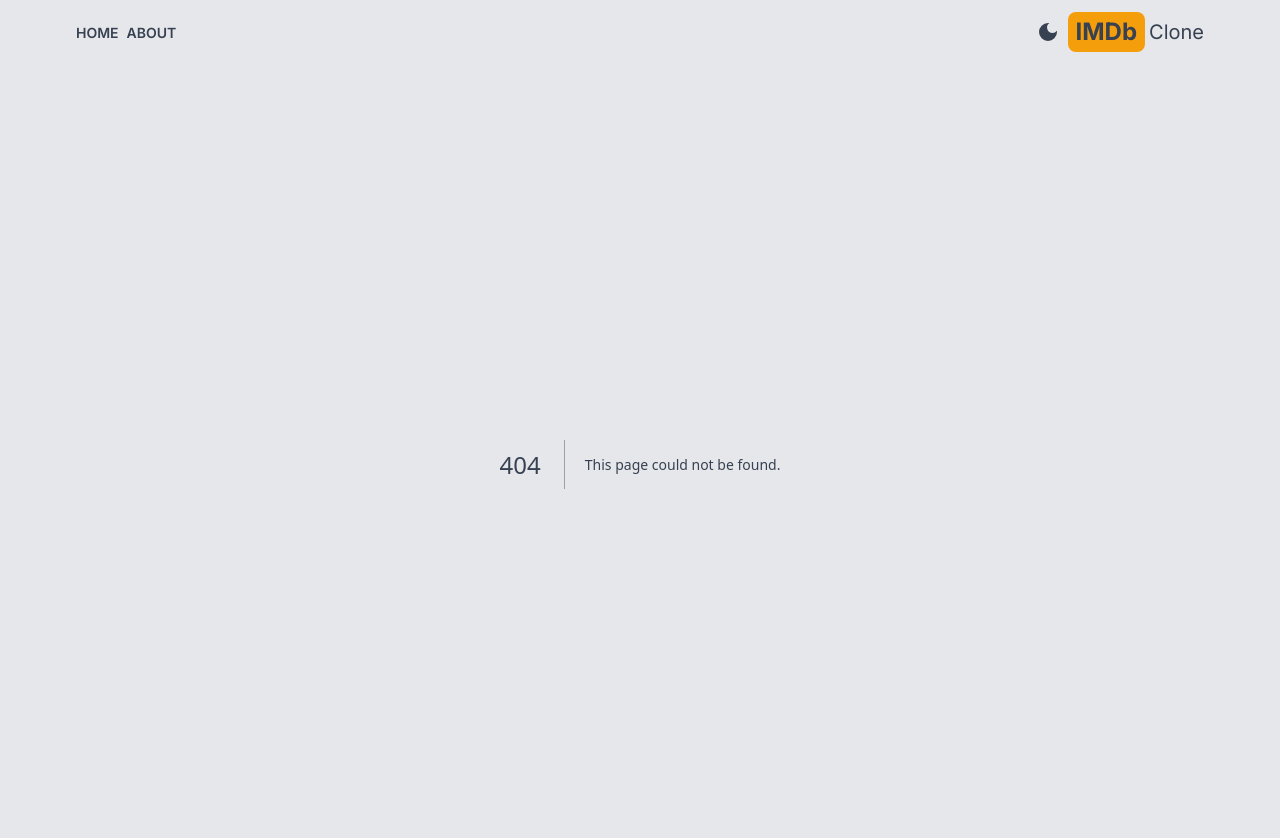
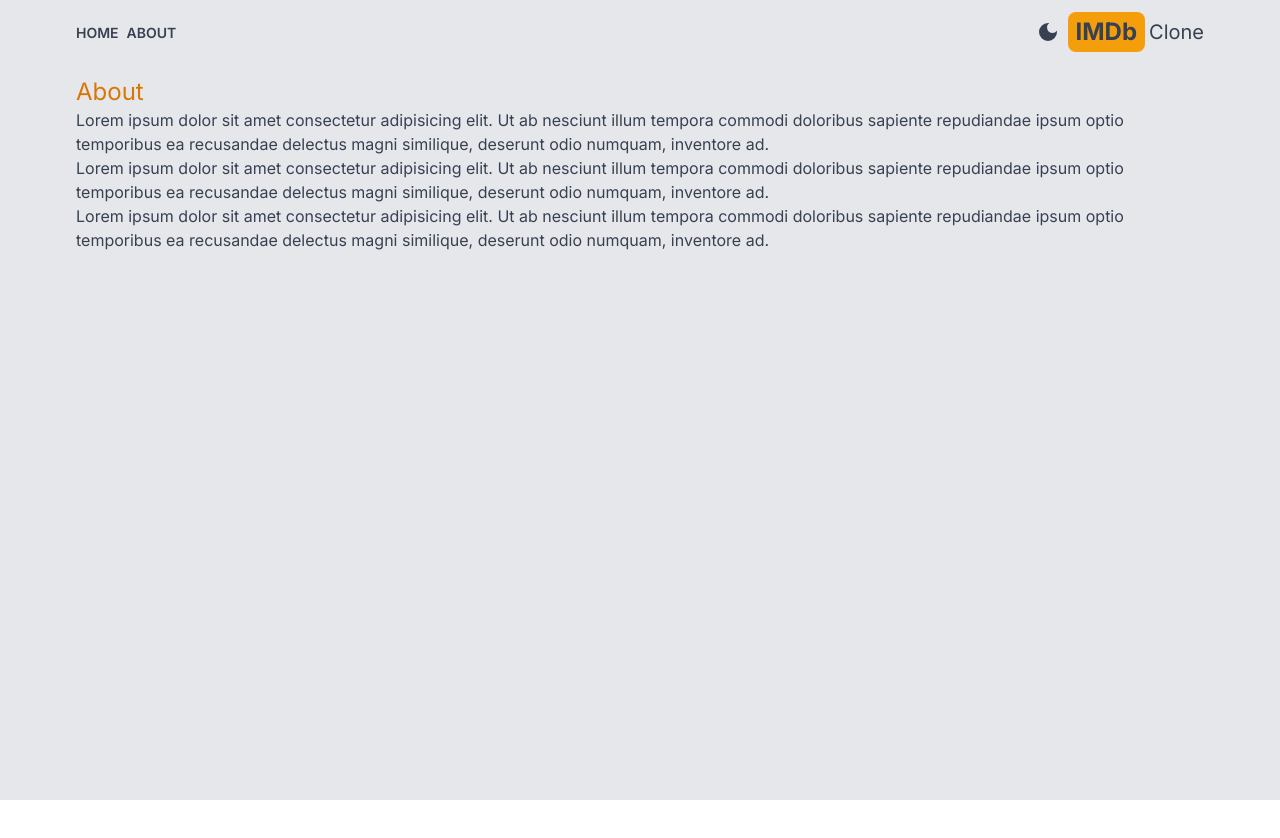
Before and after one commit to farmix2003/IMdB-Clone, a Next.js app: page /about in a window 1280 px wide. Before the commit this address had no page. Shown: the top 838 px of the page. After the commit the page ends 800 px from the top, so only its background shows below. Built offline with nearby package versions, Linux system fonts and the light colour scheme.

Commit message:
About page

```diff
--- /dev/null
+++ b/src/app/about/page.tsx
@@ -0,0 +1,29 @@
+import React from "react";
+
+const About = () => {
+  return (
+    <div className="max-w-6xl mx-auto p-3 sapce-y-4">
+      <h1 className="text-2xl font-meduim text-amber-600">About</h1>
+      <p>
+        Lorem ipsum dolor sit amet consectetur adipisicing elit. Ut ab nesciunt
+        illum tempora commodi doloribus sapiente repudiandae ipsum optio
+        temporibus ea recusandae delectus magni similique, deserunt odio
+        numquam, inventore ad.
+      </p>
+      <p>
+        Lorem ipsum dolor sit amet consectetur adipisicing elit. Ut ab nesciunt
+        illum tempora commodi doloribus sapiente repudiandae ipsum optio
+        temporibus ea recusandae delectus magni similique, deserunt odio
+        numquam, inventore ad.
+      </p>
+      <p>
+        Lorem ipsum dolor sit amet consectetur adipisicing elit. Ut ab nesciunt
+        illum tempora commodi doloribus sapiente repudiandae ipsum optio
+        temporibus ea recusandae delectus magni similique, deserunt odio
+        numquam, inventore ad.
+      </p>
+    </div>
+  );
+};
+
+export default About;
```
